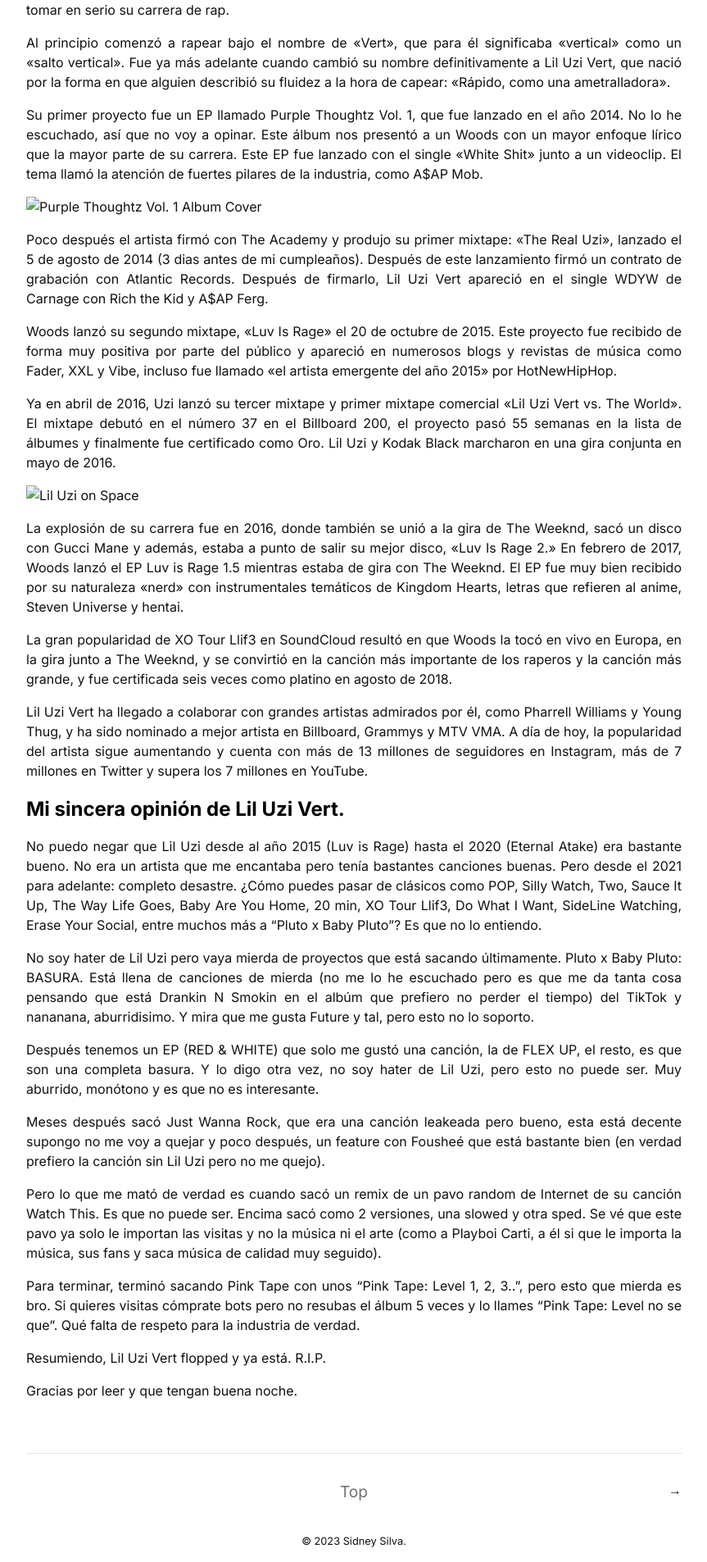
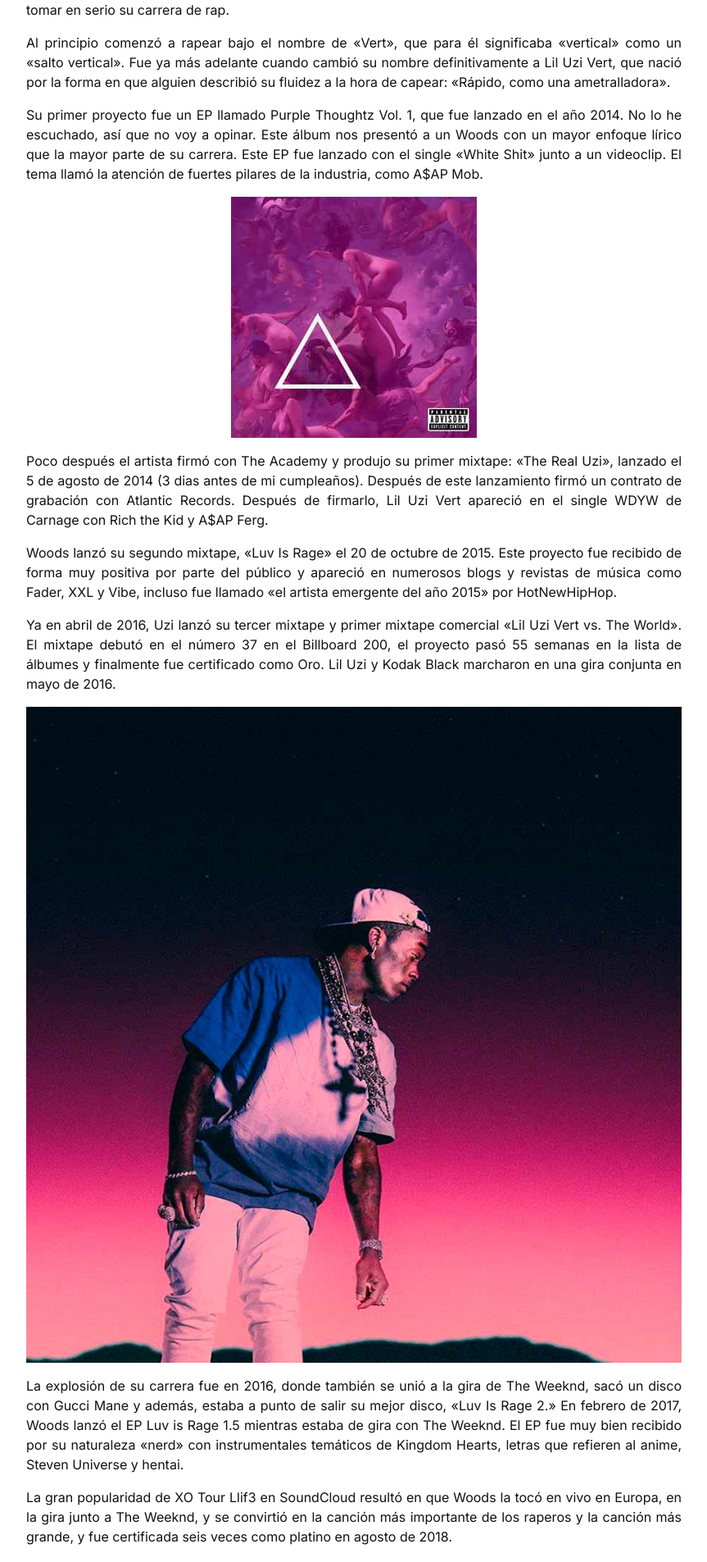
Before and after one commit to sxdny/sxdny.dev, a Jekyll site: the page built from _posts/2023-09-25-lil-uzi.md, in a window 1280 px wide. Shown: the part 1456-3361 px from the top of the page at 82% size, without its empty margins (208-1071 px from the left). Built offline with Jekyll 4.4.1, drawn with Linux system fonts in a browser that asks for light colours.

Commit message:
images fixed

```diff
--- a/_posts/2023-09-25-lil-uzi.md
+++ b/_posts/2023-09-25-lil-uzi.md
@@ -15,7 +15,7 @@ Pero antes de discutir sobre Lil Uzi, tenemos que primero saber quién es Lil Uz
 
 ## ¿Quién es Lil Uzi? Sus inicios y su carrera.
 
-![Baby Lil Uzi](image.png)
+![Baby Lil Uzi](./../images/babyuzi.png)
 
 Lil Uzi Vert, o *Symere Woods* para los amigos, es un rapero y compositor estadounidense nacido el 31 de Julio del 1994 en el Norte de Filadelfia.
 
@@ -29,7 +29,7 @@ Al principio comenzó a rapear bajo el nombre de «Vert», que para él signific
 
 Su primer proyecto fue un EP llamado Purple Thoughtz Vol. 1, que fue lanzado en el año 2014. No lo he escuchado, así que no voy a opinar. Este álbum nos presentó a un Woods con un mayor enfoque lírico que la mayor parte de su carrera. Este EP fue lanzado con el single «White Shit» junto a un videoclip. El tema llamó la atención de fuertes pilares de la industria, como A$AP Mob.
 
-![Purple Thoughtz Vol. 1 Album Cover](image-1.png)
+![Purple Thoughtz Vol. 1 Album Cover](./../images/uzialbum.png)
 
 Poco después el artista firmó con The Academy y produjo su primer mixtape: «The Real Uzi», lanzado el 5 de agosto de 2014 (3 dias antes de mi cumpleaños). Después de este lanzamiento firmó un contrato de grabación con Atlantic Records. Después de firmarlo, Lil Uzi Vert apareció en el single WDYW de Carnage con Rich the Kid y A$AP Ferg.
 
@@ -37,7 +37,7 @@ Woods lanzó su segundo mixtape, «Luv Is Rage» el 20 de octubre de 2015. Este
 
 Ya en abril de 2016, Uzi lanzó su tercer mixtape y primer mixtape comercial «Lil Uzi Vert vs. The World». El mixtape debutó en el número 37 en el Billboard 200, el proyecto pasó 55 semanas en la lista de álbumes y finalmente fue certificado como Oro. Lil Uzi y Kodak Black marcharon en una gira conjunta en mayo de 2016.
 
-![Lil Uzi on Space](image-2.png)
+![Lil Uzi on Space](./../images/uzisexy.png)
 
 La explosión de su carrera fue en 2016, donde también se unió a la gira de The Weeknd, sacó un disco con Gucci Mane y además, estaba a punto de salir su mejor disco, «Luv Is Rage 2.» En febrero de 2017, Woods lanzó el EP Luv is Rage 1.5 mientras estaba de gira con The Weeknd. El EP fue muy bien recibido por su naturaleza «nerd» con instrumentales temáticos de Kingdom Hearts, letras que refieren al anime, Steven Universe y hentai.
 
```
Also changed, not shown: images/uzialbum.png (renamed from _posts/image-1.png), images/uzisexy.png (renamed from _posts/image-2.png), 2 other files.
